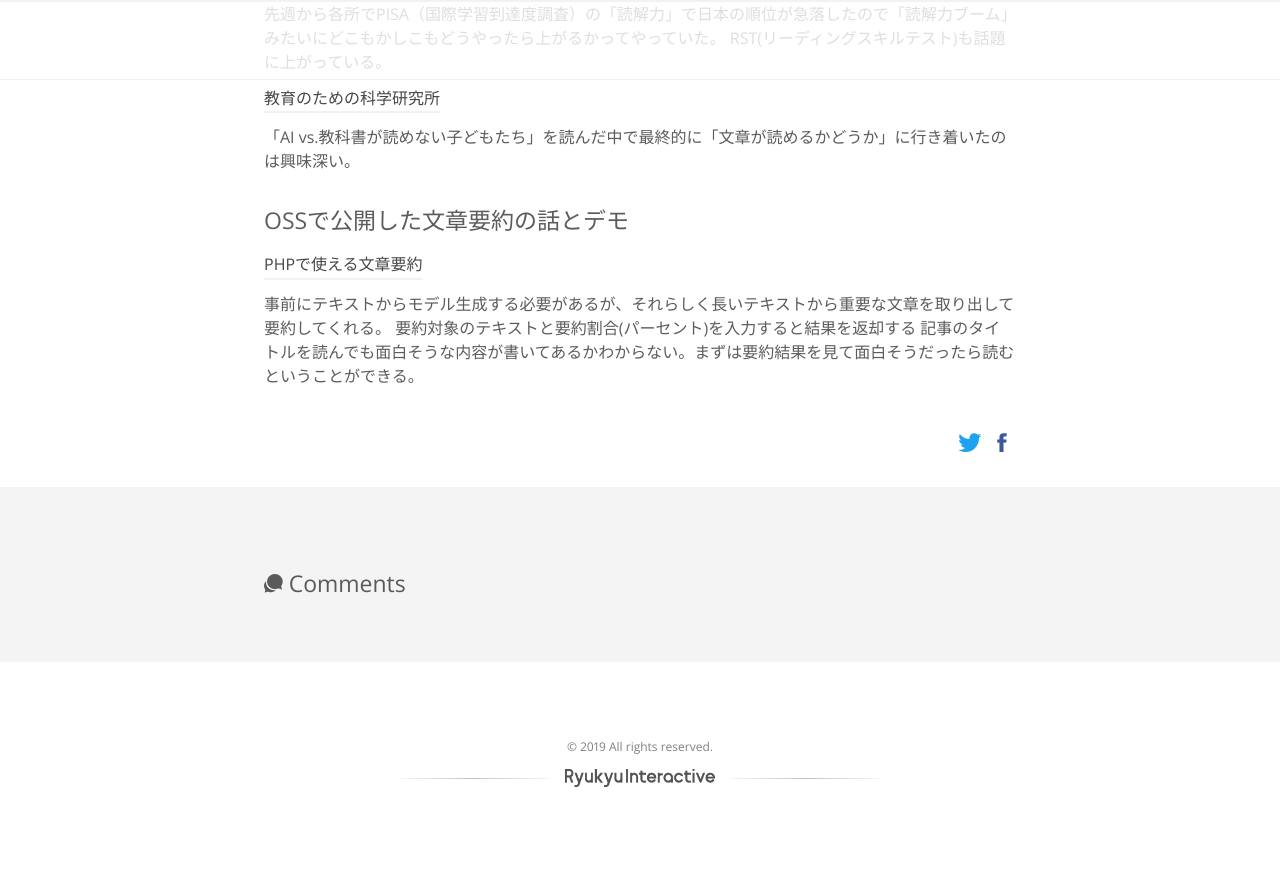
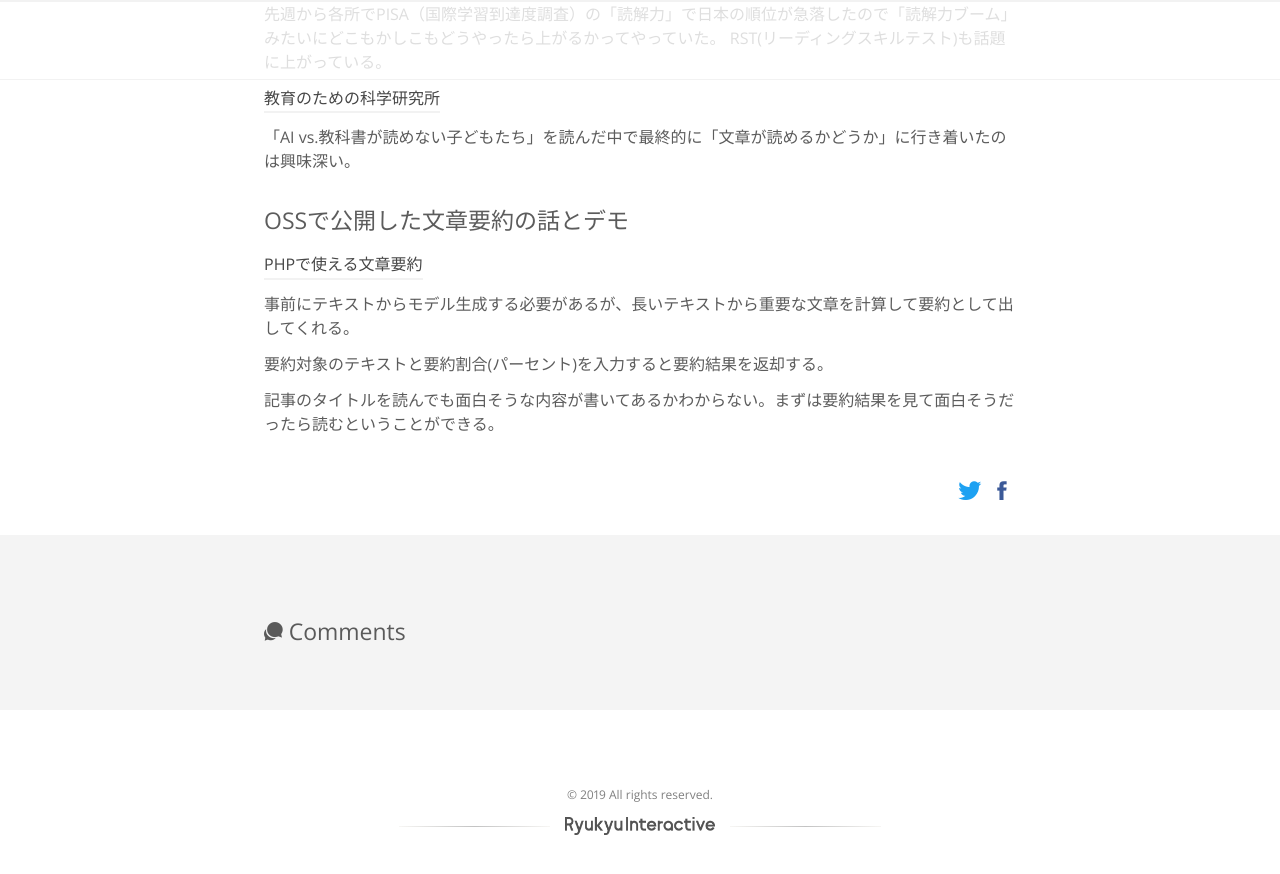
Before and after one commit to RyukyuInteractive/tech.ryukyu-i.co.jp, a Jekyll site: the page built from _posts/2019-12-11-tech-lunch.md, in a window 1280 px wide and 900 px high, scrolled down 558 px. Shown: the top 874 px of the window. Built offline with Jekyll 4.4.1, drawn with Linux system fonts in a browser that asks for light colours; a script that is not in the unit is left out; comment, search, counter and statistics services are not loaded; before the commit the page ends 1410 px from its top, so only the background shows below that.

Commit message:
Update 2019-12-11-tech-lunch.md

```diff
--- a/_posts/2019-12-11-tech-lunch.md
+++ b/_posts/2019-12-11-tech-lunch.md
@@ -26,6 +26,8 @@ RST(リーディングスキルテスト)も話題に上がっている。
 ### OSSで公開した文章要約の話とデモ
 [PHPで使える文章要約](https://github.com/TatsuyaUshioda/php-text-summarization)
 
-事前にテキストからモデル生成する必要があるが、それらしく長いテキストから重要な文章を取り出して要約してくれる。
-要約対象のテキストと要約割合(パーセント)を入力すると結果を返却する
+事前にテキストからモデル生成する必要があるが、長いテキストから重要な文章を計算して要約として出してくれる。
+
+要約対象のテキストと要約割合(パーセント)を入力すると要約結果を返却する。
+
 記事のタイトルを読んでも面白そうな内容が書いてあるかわからない。まずは要約結果を見て面白そうだったら読むということができる。
```
